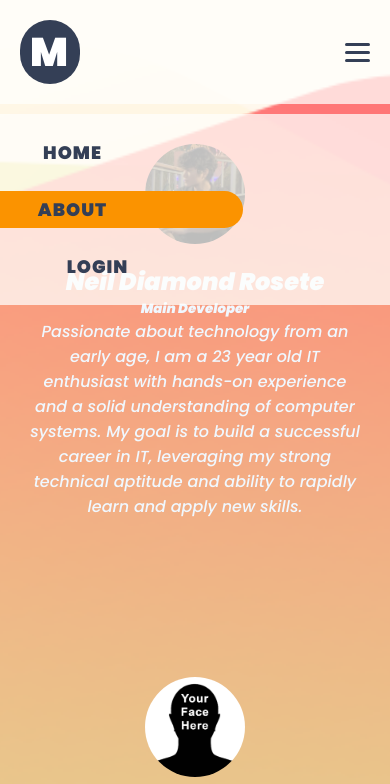
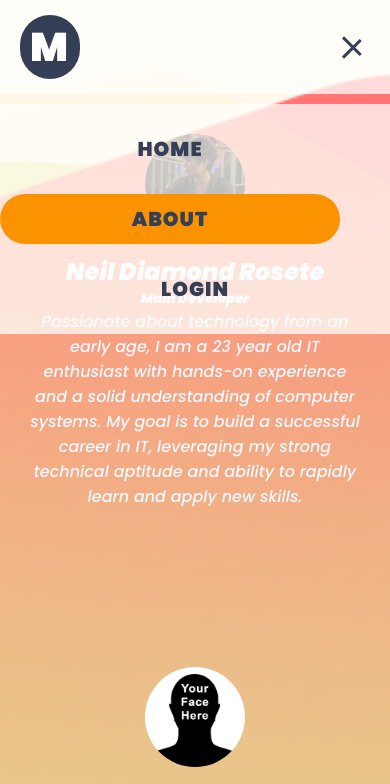
Before and after one commit to nlldiamond/RecipeBook, a plain HTML site: page dev_team.html in a window 390 px wide. Both pictures are taken after a click on the element 357 px from the left and 52 px from the top of the page. Shown: the top 784 px of the page. Drawn offline with Linux system fonts and the light colour scheme.

Commit message:
adjusted responsiveness on mobile

```diff
--- a/devCSS.css
+++ b/devCSS.css
@@ -187,7 +187,7 @@ header .navigation a:hover {
     background-color: #fefefe;
 }
 
-@media (max-width: 768px) {
+@media (max-width: 1226px) {
     .mission-vision {
         flex-direction: column;
     }
@@ -248,7 +248,7 @@ header .navigation a.active::after {
     }
 }
 
-@media (max-width: 768px) {
+@media (max-width: 1226px) {
     .logo-title {
         flex-direction: column;
         gap: 5px;
@@ -305,23 +305,64 @@ header .navigation a.active::after {
     }
 }
 
-/* Hamburger menu styles */
-.hamburger {
+/* ---- Mobile: nav dropdown + centered content/icons ---- */
+@media (max-width: 1226px) {
+    header {
+        flex-wrap: wrap;
+        height: auto;
+        padding: 15px 20px;
+    }
+
+    /* Mobile nav dropdown (hidden by default; toggled with .show) */
+    header .navigation {
         display: none;
         flex-direction: column;
-    cursor: pointer;
-    gap: 5px;
+        width: 100%;
+        text-align: center;
+        background: #ffffffee;
+        position: absolute;
+        top: 100%;
+        left: 0;
+        padding: 15px 0;
+        z-index: 1000;
+    }
+    header .navigation.show {
+        display: flex;
+    }
+    header .navigation a {
+        right: auto;
+        font-size: 20px;
+        padding: 10px 0;
+        margin: 5px 0;
     }
 
+    /* Hamburger visible on mobile */
+    .hamburger {
+        display: flex;
+        flex-direction: column;
+        gap: 4px;
+        cursor: pointer;
+        margin-left: auto;
+    }
     .hamburger span {
+        display: block;
         width: 25px;
         height: 3px;
         background: #343F56;
-    border-radius: 2px;
+        transition: 0.3s;
+    }
+    .hamburger.active span:nth-child(1) {
+        transform: rotate(45deg) translateY(8px);
+    }
+    .hamburger.active span:nth-child(2) {
+        opacity: 0;
+    }
+    .hamburger.active span:nth-child(3) {
+        transform: rotate(-45deg) translateY(-8px);
     }
 
 /* Hide navigation by default on small screens */
-@media (max-width: 768px) {
+@media (max-width: 1226px) {
     header {
         flex-direction: row;
         justify-content: space-between;
@@ -350,24 +391,9 @@ header .navigation a.active::after {
     }
 }
 
-/* Smooth hamburger animation */
-.hamburger span {
-    transition: all 0.3s ease;
-}
-
-/* Hamburger turns into "X" when active */
-.hamburger.active span:nth-child(1) {
-    transform: rotate(45deg) translate(5px, 5px);
-}
-.hamburger.active span:nth-child(2) {
-    opacity: 0;
-}
-.hamburger.active span:nth-child(3) {
-    transform: rotate(-45deg) translate(5px, -5px);
-}
 
 /* Mobile nav drop-down animation */
-@media (max-width: 768px) {
+@media (max-width: 1226px) {
     header .navigation {
         transition: max-height 0.3s ease-in-out, opacity 0.3s ease;
         overflow: hidden;
@@ -391,14 +417,14 @@ header .navigation a.active::after {
 
 
 /* Keep active highlight on mobile */
-@media (max-width: 768px) {
+@media (max-width: 1226px) {
     header .navigation a.active {
         background-color: #FB9300;
         display: block;
     }
 }
 
-@media (max-width: 768px) {
+@media (max-width: 1226px) {
     .logo-title h3 {
         display: none; /* hide the large title text */
     }
@@ -408,7 +434,7 @@ header .navigation a.active::after {
     }
 }
 
-@media (max-width: 768px) {
+@media (max-width: 1226px) {
     header {
         flex-direction: row;
         justify-content: space-between;
@@ -450,7 +476,7 @@ header .navigation a.active::after {
     }
 }
 
-@media (max-width: 768px) {
+@media (max-width: 1226px) {
     header {
         flex-direction: row;
         justify-content: space-between;
@@ -501,3 +527,14 @@ header .navigation a.active::after {
         margin: 10px 0;
     }
 }
+}
+
+.hamburger.active span:nth-child(1) {
+    transform: rotate(45deg) translateY(8px);
+}
+.hamburger.active span:nth-child(2) {
+    opacity: 0;
+}
+.hamburger.active span:nth-child(3) {
+    transform: rotate(-45deg) translateY(-8px);
+}
--- a/dev_team.html
+++ b/dev_team.html
@@ -97,6 +97,12 @@
 
 }
 
+    function toggleMenu() {
+        const nav = document.querySelector('.navigation');
+        const burger = document.querySelector('.hamburger');
+        nav.classList.toggle('show');
+        burger.classList.toggle('active');
+    }
 </script>
 </body>
 </html>
--- a/pnoy.css
+++ b/pnoy.css
@@ -236,7 +236,7 @@ header h3 {
   header { padding: 10px 20px; height: auto; flex-wrap: wrap; gap: 12px; }
   .navigation { gap: 16px; flex-wrap: wrap; }
   .content { margin: 30px auto; padding: 0 16px; }
-  .content .info h2 { font-size: 44px; }
+  /* .content .info h2 { font-size: 44px; } */
   .post-slider { padding: 22px 42px; }
   .page2 { flex-direction: column; text-align: center; }
 }
@@ -322,7 +322,7 @@ header .navigation a.active::after {
 }
 
 /* Responsive header */
-@media (max-width: 768px) {
+@media (max-width: 1226px) {
     header {
         flex-direction: row;
         justify-content: space-between;
@@ -363,7 +363,7 @@ header .navigation a.active::after {
 }
 
 /* Responsive recipe sections (page2 and similar) */
-@media (max-width: 768px) {
+@media (max-width: 1226px) {
     .page2 {
         flex-direction: column !important;  /* stack vertically */
         align-items: center !important;
```
Also changed, not shown: Dessert.html (+5 -0 lines), Inter.html (+5 -0 lines), index.html (+7 -0 lines), member.css (+3 -47 lines), style.css (+20 -6 lines). Lines whose indentation alone changed are shown as unchanged.
